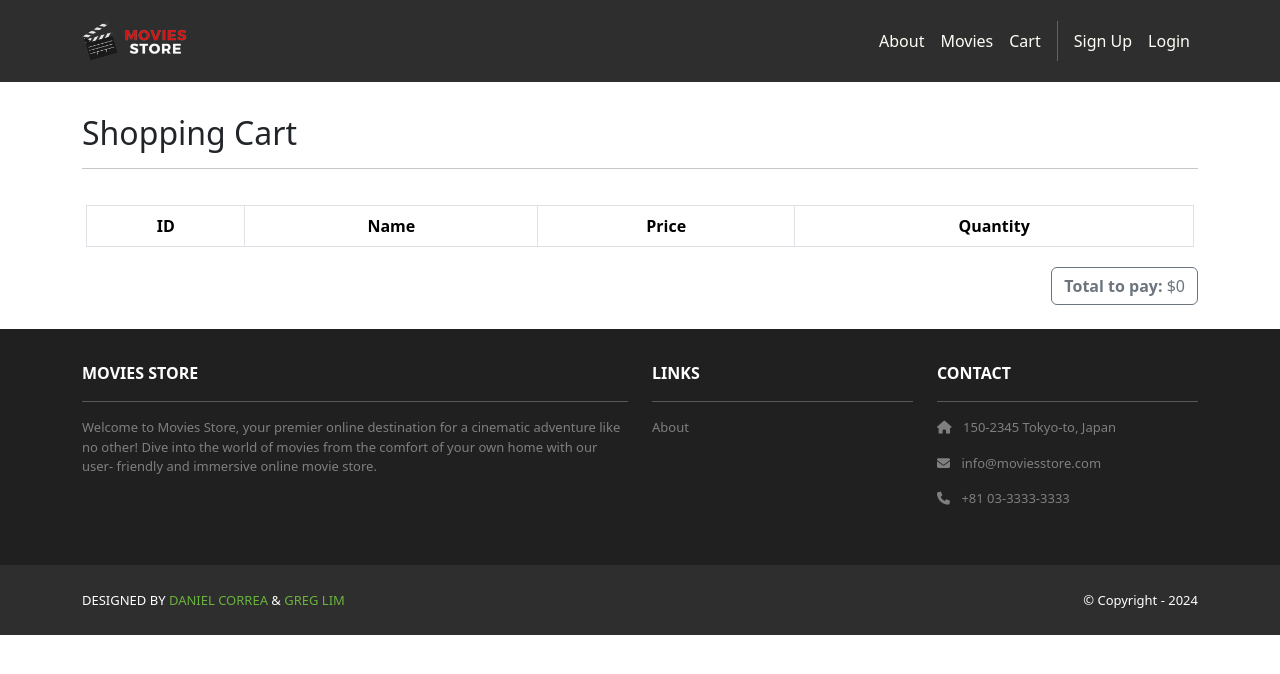
After one commit to kristianrpo/movies-store, a Django app: page /cart/ in a window 1280 px wide. The commit adds this page. Shown: the top 674 px of the page. Run offline with Django 5.2, Linux system fonts and the light colour scheme; lists and menus that the app fills with data are empty; parts of the project's set-up code (start-up, migrations or seed data) failed here and were passed over; some libraries are stand-ins or nearby versions.

Commit message:
feat: show shopping cart elements

```diff
--- /dev/null
+++ b/cart/templates/cart/index.html
@@ -0,0 +1,45 @@
+{% extends 'base.html' %}
+{% block content %}
+{% load static %}
+{% load cart_filters %}
+<div class="p-3">
+  <div class="container">
+    <div class="row mt-3">
+      <div class="col mx-auto mb-3">
+        <h2>Shopping Cart</h2>
+        <hr />
+      </div>
+    </div>
+    <div class="row m-1">
+      <table class="table table-bordered table-striped
+        text-center">
+        <thead>
+          <tr>
+            <th scope="col">ID</th>
+            <th scope="col">Name</th>
+            <th scope="col">Price</th>
+            <th scope="col">Quantity</th>
+          </tr>
+        </thead>
+        <tbody>
+          {% for movie in template_data.movies_in_cart %}
+          <tr>
+            <td>{{ movie.id }}</td>
+            <td>{{ movie.name }}</td>
+            <td>${{ movie.price }}</td>
+            <td>{{request.session.cart|get_quantity:movie.id }}
+            </td>
+          </tr>
+          {% endfor %}
+        </tbody>
+      </table>
+    </div>
+    <div class="row">
+      <div class="text-end">
+        <a class="btn btn-outline-secondary mb-2"><b>Total
+          to pay:</b> ${{ template_data.cart_total }}</a>
+      </div>
+    </div>
+  </div>
+</div>
+{% endblock content %}
--- /dev/null
+++ b/cart/templatetags/cart_filters.py
@@ -0,0 +1,5 @@
+from django import template
+register = template.Library()
+@register.filter(name='get_quantity')
+def get_cart_quantity(cart, movie_id):
+    return cart[str(movie_id)]
--- a/cart/urls.py
+++ b/cart/urls.py
@@ -1,5 +1,6 @@
 from django.urls import path
 from . import views
 urlpatterns = [
+    path('', views.index, name='cart.index'),
     path('<int:id>/add/', views.add, name='cart.add'),
 ]
--- /dev/null
+++ b/cart/utils.py
@@ -0,0 +1,6 @@
+def calculate_cart_total(cart, movies_in_cart):
+    total = 0
+    for movie in movies_in_cart:
+        quantity = cart[str(movie.id)]
+        total += movie.price * int(quantity)
+    return total
--- a/cart/views.py
+++ b/cart/views.py
@@ -1,9 +1,24 @@
 from django.shortcuts import render
 from django.shortcuts import get_object_or_404, redirect
 from movies.models import Movie
+from .utils import calculate_cart_total
+def index(request):
+    cart_total = 0
+    movies_in_cart = []
+    cart = request.session.get('cart', {})
+    movie_ids = list(cart.keys())
+    if (movie_ids != []):
+        movies_in_cart = Movie.objects.filter(id__in=movie_ids)
+        cart_total = calculate_cart_total(cart, movies_in_cart)
+    template_data = {}
+    template_data['title'] = 'Cart'
+    template_data['movies_in_cart'] = movies_in_cart
+    template_data['cart_total'] = cart_total
+    return render(request, 'cart/index.html', {'template_data': template_data})
+
 def add(request, id):
     get_object_or_404(Movie, id=id)
     cart = request.session.get('cart', {})
     cart[id] = request.POST['quantity']
     request.session['cart'] = cart
-    return redirect('home.index')
+    return redirect('cart.index')
--- a/moviesstore/templates/base.html
+++ b/moviesstore/templates/base.html
@@ -29,6 +29,7 @@
           <div class="navbar-nav ms-auto navbar-ml">
             <a class="nav-link" href="{% url 'home.about' %}">About</a>
             <a class="nav-link" href="{% url 'movies.index' %}">Movies</a>
+            <a class="nav-link" href="{% url 'cart.index' %}">Cart</a>
             <div class="vr bg-white mx-2 d-none d-lg-block"></div>
             {% if user.is_authenticated %}
             <a class="nav-link" href="{% url 'accounts.logout' %}">Logout ({{user.username}})</a>
```
